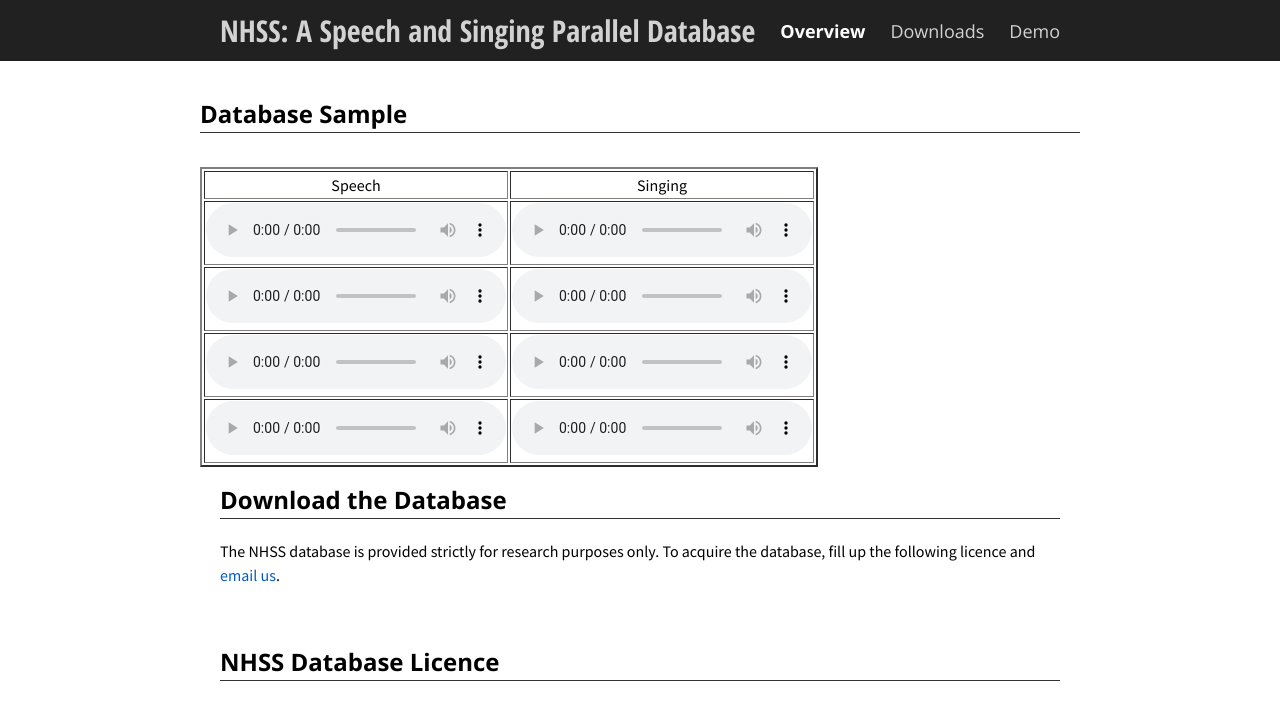
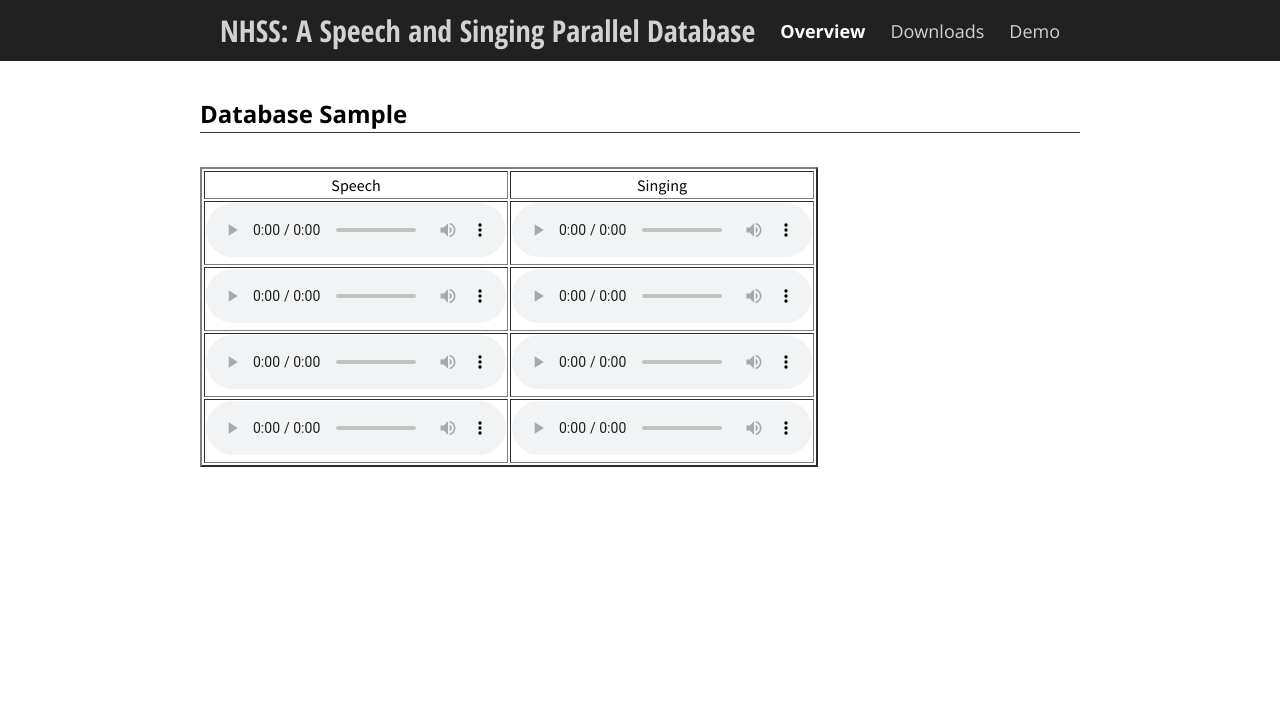
Before and after one commit to bidishasharma/bidishasharma.github.io, a Jekyll site: the page NHSS_Database/demo.html, which Jekyll copies as it is, in a window 1280 px wide. Shown: the top 705 px of the page. Built offline with Jekyll 4.4.1, drawn with Linux system fonts in a browser that asks for light colours; grey boxes are pictures that could not be loaded.

Commit message:
Update demo.html

```diff
--- a/NHSS_Database/demo.html
+++ b/NHSS_Database/demo.html
@@ -82,19 +82,6 @@
 </tbody>
 </table>
 
-        <div class="flex-row">
-          <div class="flex-item flex-column">
-	    <h2 class="add-top-margin">Download the Database</h2>
-            <hr>
-            <p class="text">
-              The NHSS database is provided strictly for research purposes only. To acquire the database, fill up the following licence and <a href="mailto:s.bidisha@nus.edu.sg?Subject=Hello%20again" target="_top">email us</a>.
-	    </p>
-
-<p></p>
-<h2 class="add-top-margin">NHSS Database Licence</h2>
-<hr>
-<p><iframe src="uploads/NUSLicence.pdf#toolbar=0" width="100%" height="500px">
-    </iframe></p>
 
 
       </div>
```
